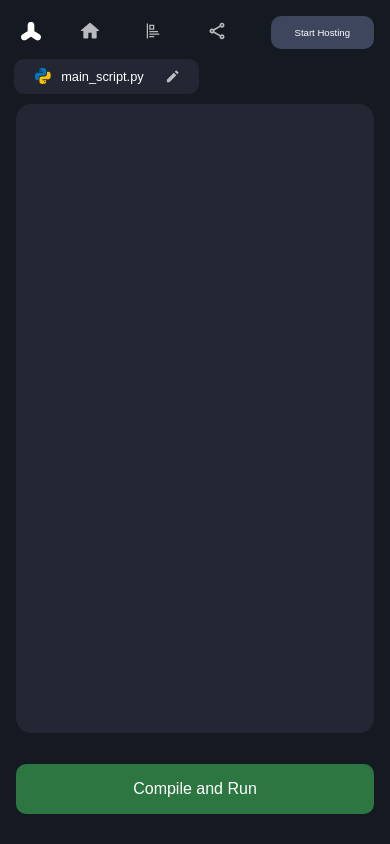
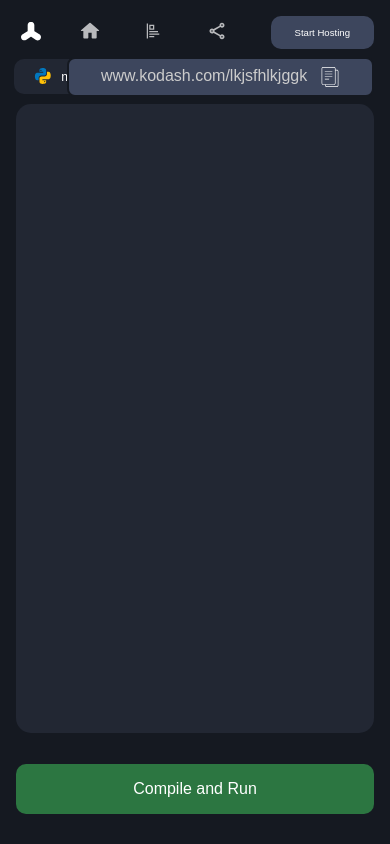
Before and after one commit to TeamBash4/Kodash, a plain HTML site: page frontend/editor.html in a window 390 px wide. Both pictures are taken after a click on the link 216 px from the left and 32 px from the top of the page. Drawn offline with Linux system fonts and the light colour scheme.

Commit message:
=share link overlay added

```diff
--- a/frontend/editor.html
+++ b/frontend/editor.html
@@ -22,8 +22,12 @@
                 <div class="tools">
                     <a class="home" href="index.html"><img src="link/home.svg" ></a>
                     <a class="format" href=""><img src="link/format.svg"></a>
-                    <a class="share" href="#"><img src="link/share.svg" class="toolLogo share"></a>
+                    <a class="share"><img src="link/share.svg" class="toolLogo share"></a>
                     <span class="start-host">Start Hosting</span>
+                    <div class="shareOverlay desk-Hide">
+                        <p class="codeLink">www.kodash.com/lkjsfhlkjggk</p>
+                        <img src="link/copy.svg" alt="">
+                    </div>
                 </div>
             </div>
             <textarea class="edit-area" autofocus></textarea>
--- a/frontend/link/editor.css
+++ b/frontend/link/editor.css
@@ -70,10 +70,12 @@ body{
     display: flex;
     align-items: center;
     gap: 1.2rem;
+    position: relative;
 }
 
 .tools a{
     position: relative;
+    cursor: pointer;
 }
 
 .home::before, .format::before, .share::before{
@@ -177,6 +179,37 @@ textarea{
     display: none;
 }
 
+.shareOverlay{
+    width: fit-content;
+    background-color: #15192186;
+    border: 2px solid #151921;
+    position: absolute;
+    bottom: -4rem;
+    right: 10px;
+    display: flex;
+    gap: 0.8rem;
+    justify-content: center;
+    padding: 0.5rem 2rem;
+    border-radius: 5px;
+}
+
+.shareOverlay img{
+    height: 1.3rem;
+    opacity: 1;
+    cursor: pointer;
+}
+
+.shareOverlay p{
+    width: max-content;
+    color: #ccc;
+    user-select: all;
+}
+
+.desk-Hide{
+    display: none;
+}
+
+
 
 @media only screen and (max-width: 766px){
     .container{
@@ -277,6 +310,14 @@ textarea{
         font-size: 0.6rem;
         padding: 0.7rem 1.5rem;
     }
+
+    .shareOverlay{
+        bottom: -3rem;
+        right: 0;
+        background-color: #3D465D;
+        border-radius: 8px;
+        max-width: 110%;
+    }
 }
 
 @media only screen and (max-width: 374px){
--- a/frontend/link/editorScript.js
+++ b/frontend/link/editorScript.js
@@ -3,11 +3,18 @@
 const overlay = document.querySelector(".overlay");
 const cross = document.querySelector(".cross");
 const run = document.querySelector(".run");
+const share = document.querySelector(".share");
+const shareOverlay = document.querySelector(".shareOverlay");
 
 const hideOverlay = function(){
     overlay.classList.toggle("hide");
 }
 
-
 run.addEventListener("click", hideOverlay);
 cross.addEventListener("click", hideOverlay);
+
+const sharelink = function(){
+    shareOverlay.classList.toggle("desk-Hide");
+}
+
+share.addEventListener('click', sharelink);
```
